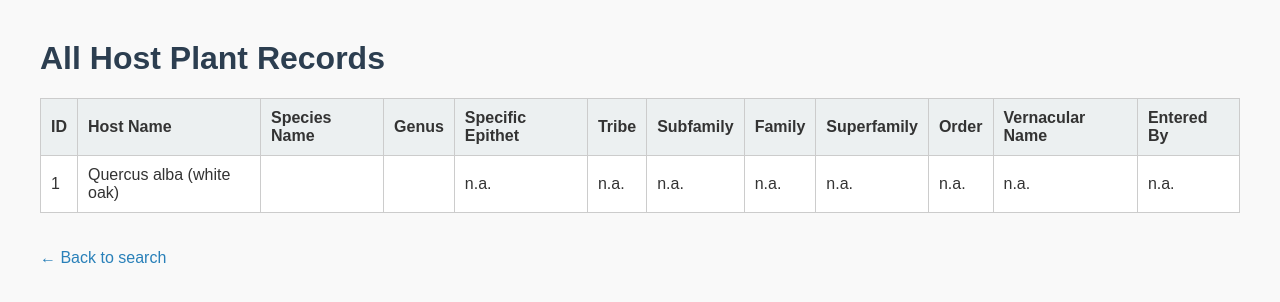
After one commit to twolfra/CurculioBase, a Flask app: page /hosts in a window 1280 px wide. The commit adds this page. Shown: the top 302 px of the page. Run offline with Flask 3, Linux system fonts and the light colour scheme.

Commit message:
added view hosts and view relations of homepage

```diff
--- a/app/routes.py
+++ b/app/routes.py
@@ -131,10 +131,6 @@ def add_parasite():
 
     return render_template('add_parasite.html')
 
-@main.route('/parasites')
-def list_parasites():
-    parasites = Parasite.query.all()
-    return render_template('list_parasites.html', parasites=parasites)
 
 @main.route('/add-host', methods=['GET', 'POST'])
 def add_host():
@@ -164,3 +160,16 @@ def add_host():
         return redirect('/add-host')
 
     return render_template('add_host.html')
+
+
+
+@main.route('/parasites')
+def list_parasites():
+    parasites = Parasite.query.all()
+    return render_template('list_parasites.html', parasites=parasites)
+
+
+@main.route('/hosts')
+def list_hosts():
+    hosts = Host.query.order_by(Host.dwc_genus).all()
+    return render_template('list_hosts.html', hosts=hosts)
--- a/app/templates/detail.html
+++ b/app/templates/detail.html
@@ -7,8 +7,8 @@
 <body>
     <h1>Interaction Detail</h1>
     <ul>
-        <li><strong>Host:</strong> {{ relation.host_species_name }}</li>
-        <li><strong>Parasite:</strong> {{ relation.parasite_species_name }}</li>
+        <li><strong>Host:</strong> {{ relation.host.host_name }}</li>
+        <li><strong>Parasite:</strong> {{ relation.parasite.parasite_name }}</li>
         <li><strong>Citation Key:</strong> {{ relation.citation_key }}</li>
         <li><strong>Larval Parasitic Mode:</strong> {{ relation.L_parasitic_mode }}</li>
         <li><strong>Larval Host Organ:</strong> {{ relation.L_host_organ }}</li>
--- /dev/null
+++ b/app/templates/list_hosts.html
@@ -0,0 +1,53 @@
+<!doctype html>
+<html>
+<head>
+    <title>All Host Records</title>
+    <link rel="stylesheet" href="{{ url_for('static', filename='style.css') }}">
+</head>
+<body>
+    <h1>All Host Plant Records</h1>
+
+    {% if hosts %}
+    <table>
+        <thead>
+            <tr>
+                <th>ID</th>
+                <th>Host Name</th>
+                <th>Species Name</th>
+                <th>Genus</th>
+                <th>Specific Epithet</th>
+                <th>Tribe</th>
+                <th>Subfamily</th>
+                <th>Family</th>
+                <th>Superfamily</th>
+                <th>Order</th>
+                <th>Vernacular Name</th>
+                <th>Entered By</th>
+            </tr>
+        </thead>
+        <tbody>
+            {% for host in hosts %}
+            <tr>
+                <td>{{ host.host_ID }}</td>
+                <td>{{ host.host_name or "n.a." }}</td>
+                <td>{{ host.host_species_name }}</td>
+                <td>{{ host.dwc_genus }}</td>
+                <td>{{ host.dwc_specificEpithet or "n.a." }}</td>
+                <td>{{ host.dwc_tribe }}</td>
+                <td>{{ host.dwc_subfamily }}</td>
+                <td>{{ host.dwc_family }}</td>
+                <td>{{ host.dwc_superfamily }}</td>
+                <td>{{ host.dwc_order }}</td>
+                <td>{{ host.dwc_vernacularName or "n.a." }}</td>
+                <td>{{ host.entry_by or "n.a." }}</td>
+            </tr>
+            {% endfor %}
+        </tbody>
+    </table>
+    {% else %}
+        <p>No host records found.</p>
+    {% endif %}
+
+    <p><a href="/">← Back to search</a></p>
+</body>
+</html>
--- a/app/templates/search.html
+++ b/app/templates/search.html
@@ -18,9 +18,12 @@
     </form>
 
     <p><a href="{{ url_for('main.insert_form') }}">➕ Insert a new host-parasite relation</a></p>
+    <p><a href="{{ url_for('main.relations') }}">➕ View all host-parasite relations</a></p>
     <p><a href="{{ url_for('main.add_parasite') }}">🪲 Add a new parasite record</a></p>
     <p><a href="{{ url_for('main.list_parasites') }}">🪲 View all parasite records</a></p>
     <p><a href="{{ url_for('main.add_host') }}">🌿 Add a new host plant record</a></p>
+    <p><a href="{{ url_for('main.list_hosts') }}">🌿 View all host records</a></p>
+
 
 
 
```
